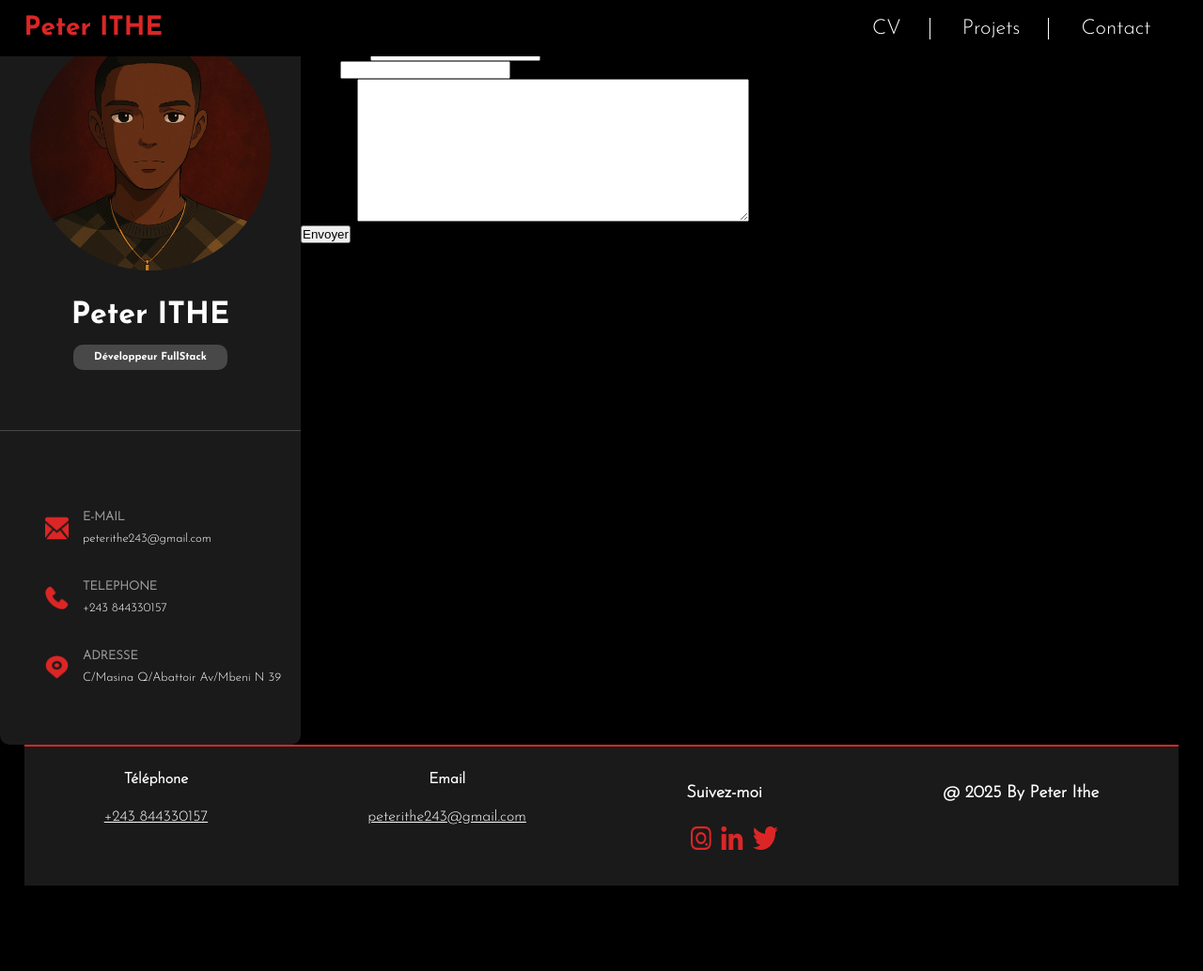
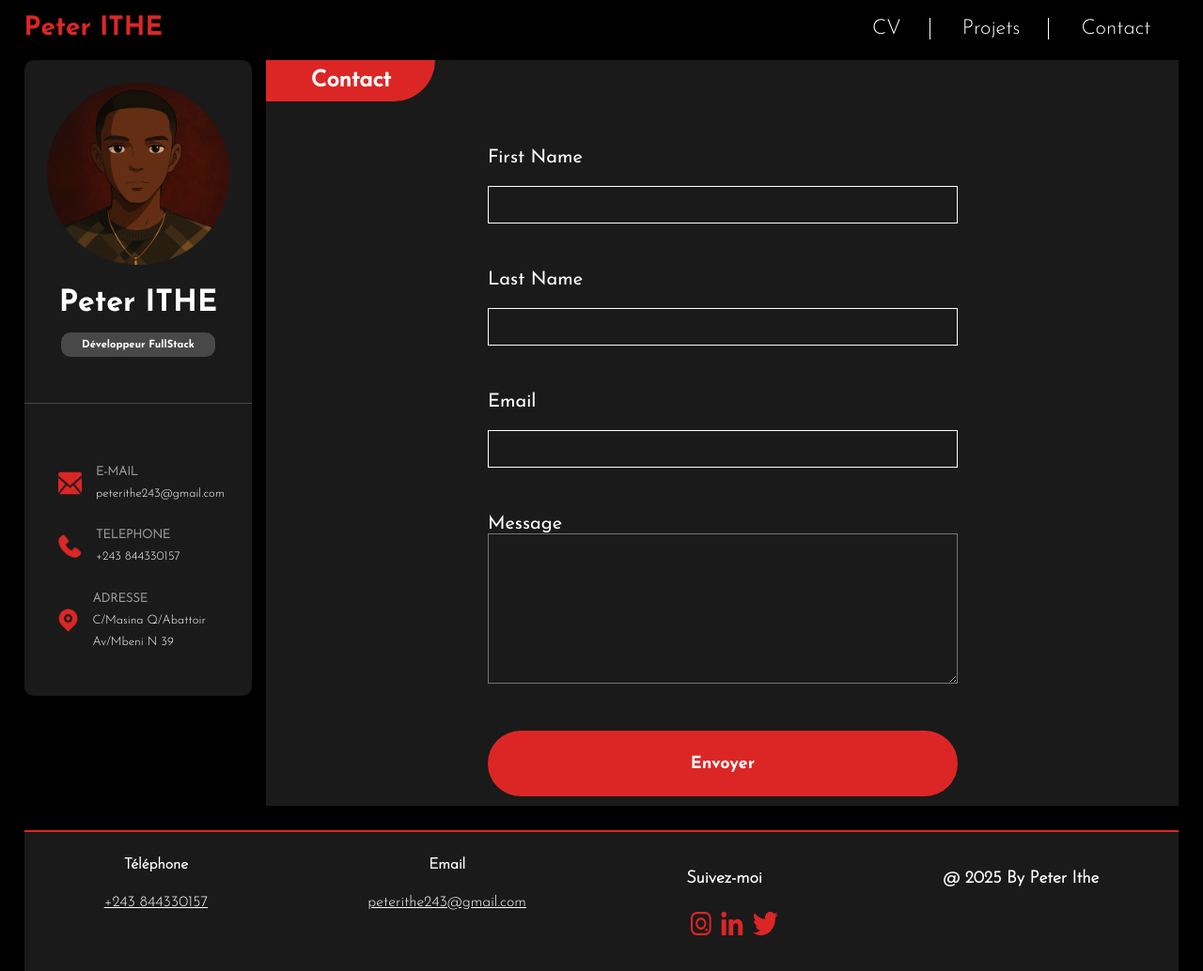
Before and after one commit to Peter-Ithe/Site_Porfolio, a plain HTML site: page Contact.html in a window 1280 px wide. Shown: the whole page at 94% size. Before the commit the page ends 943 px from the top, so only its background shows below. Drawn offline with Linux system fonts and the light colour scheme.

Commit message:
Stylisation de la page Contact

```diff
--- a/style.css
+++ b/style.css
@@ -328,3 +328,84 @@ Stylisation des sections de la page Projets
     text-align: center;
     border-bottom-right-radius: 50px;
 }
+/*
+
+Stylisation des sections de la page Contact
+
+*/
+.Contact {
+    display: flex;
+    margin: 0% 2%;
+    margin-top: 5%;
+    margin-bottom: 2%;
+}
+
+.Details_Contact {
+    background-color: rgba(255, 255, 255, 10%);
+    width: 100%;
+    font-family: 'Josefin-Regular';
+    margin-left: 15px;
+    color: white;
+}
+
+.Details_Contact h1 {
+    font-size: 24px;
+    background-color: #DC2626;
+    width: 180px;
+    padding: 10px 0px;
+    text-align: center;
+    border-bottom-right-radius: 50px;
+}
+
+.Formulaire_Contact {
+    display: flex;
+    flex-direction: column;
+    justify-content: center;
+    align-items: center;
+    padding-top: 50px;
+    padding-bottom: 10px;
+}
+.Formulaire_Contact div {
+    display: flex;
+    flex-direction: column;
+    margin-bottom: 50px;
+    font-size: 20px;
+    font-family: 'Josefin-Regular';
+    width: 500px;
+}
+.Formulaire_Contact div input {
+    height: 40px;
+    color: white;
+    font-family: 'Josefin-Regular';
+    font-size: 15px;
+    margin-top: 20px;
+    background-color: transparent;
+    border: white solid 1px;
+}
+.Formulaire_Contact div input:focus {
+    border: #DC2626 solid 3px;
+}
+
+#Message {
+    height: 160px;
+    background-color: transparent;
+    color: white;
+    font-size: 15px;
+    font-family: 'Josefin-Regular';
+}
+#Message:focus {
+    border: #DC2626 solid 3px;
+}
+#Boutton_Envoyer {
+    background-color: #DC2626;
+    color: white;
+    width: 500px;
+    height: 70px;
+    border-radius: 50px;
+    font-family: 'Josefin-Bold';
+    font-size: 18px;
+}
+#Boutton_Envoyer {
+    border-color: transparent;
+    cursor: pointer;
+}
```
